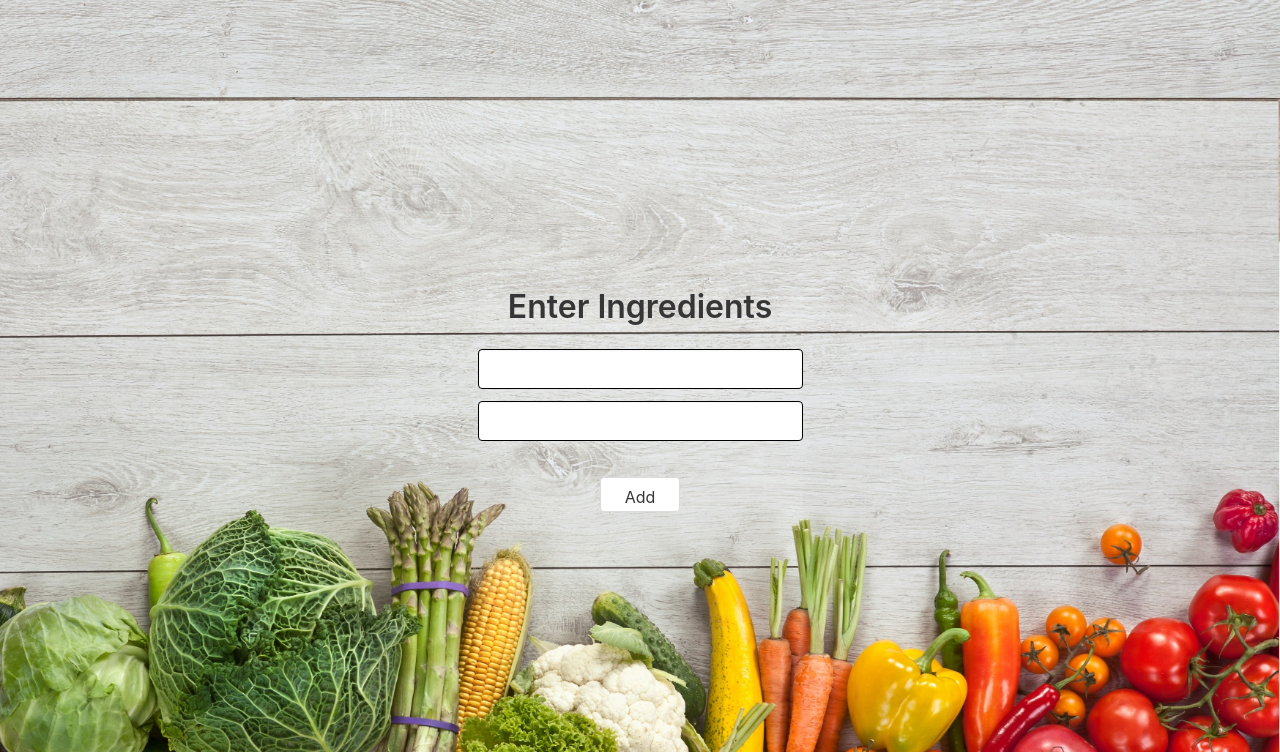
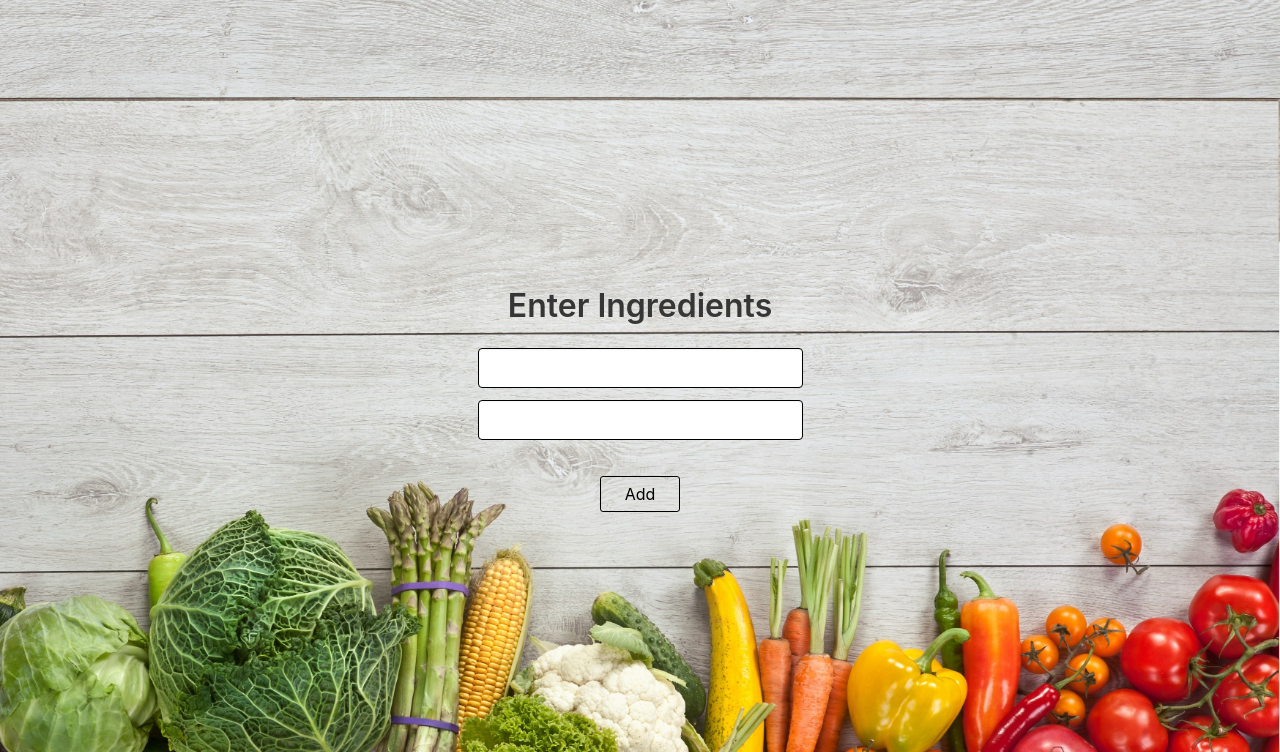
Before and after one commit to Aviraj55/HACKUCI2020, a Flask app: page / in a window 1280 px wide. Shown: the top 752 px of the page. Run offline with Flask 2, Linux system fonts and the light colour scheme; some libraries are stand-ins or nearby versions.

Commit message:
fix css after merge

```diff
--- a/app/static/css/style.css
+++ b/app/static/css/style.css
@@ -76,3 +76,50 @@ body {
   padding: 0 20px;
   font-weight: bold;
 }
+.button {
+  -moz-appearance: none;
+  -webkit-appearance: none;
+  -webkit-box-align: center;
+  -ms-flex-align: center;
+  align-items: center;
+  border: 1px solid transparent;
+  border-radius: 3px;
+  -webkit-box-shadow: none;
+  box-shadow: none;
+  display: -webkit-inline-box;
+  display: -ms-inline-flexbox;
+  display: inline-flex;
+  font-size: 1rem;
+  height: 2.25em;
+  -webkit-box-pack: start;
+  -ms-flex-pack: start;
+  justify-content: flex-start;
+  line-height: 1.5;
+  padding-bottom: calc(.375em - 1px);
+  padding-left: calc(.625em - 1px);
+  padding-right: calc(.625em - 1px);
+  padding-top: calc(.375em - 1px);
+  position: relative;
+  vertical-align: top;
+  -webkit-touch-callout: none;
+  -webkit-user-select: none;
+  -moz-user-select: none;
+  -ms-user-select: none;
+  user-select: none;
+  background-color: transparent;
+  border-color: black;
+  color: black;
+  cursor: pointer;
+  -webkit-box-pack: center;
+  -ms-flex-pack: center;
+  justify-content: center;
+  padding-left: .75em;
+  padding-right: .75em;
+  text-align: center;
+  white-space: nowrap;
+}
+.button.is-hovered, .button:hover {
+  background-color: rgba(255,255,255,0.5);
+  border-color: black;
+  color: #363636;
+}
```
